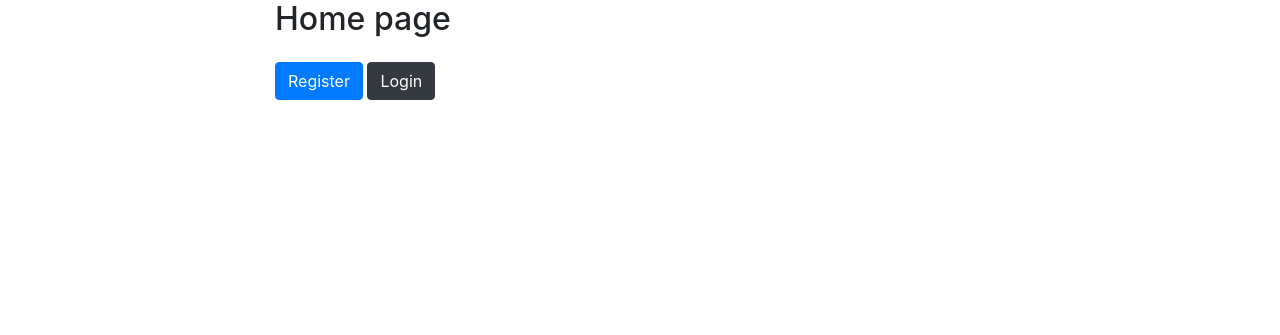
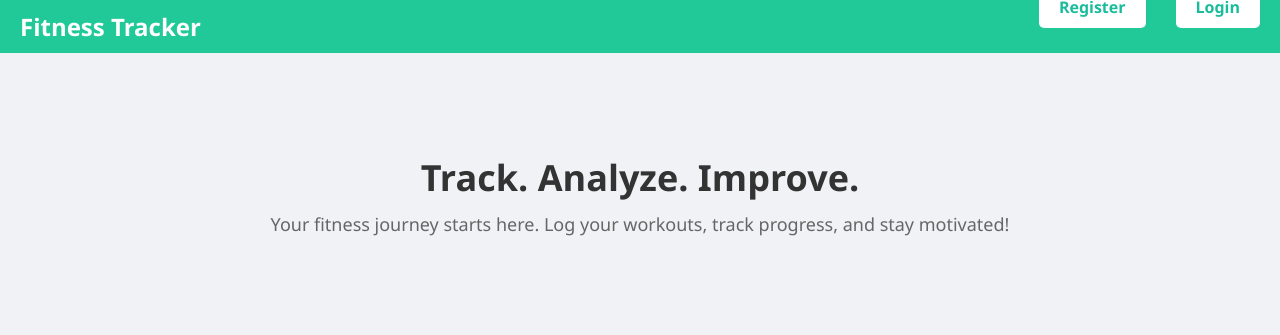
Before and after one commit to stepin105111/CITS5505-Exercise-Tracker-Project, a Flask app: page / in a window 1280 px wide. Shown: the top 335 px of the page. Run offline with Flask 3, Linux system fonts and the light colour scheme.

Commit message:
Updated login and register page

```diff
--- a/app/static/css/style.css
+++ b/app/static/css/style.css
@@ -12,12 +12,20 @@
     color: #333;
   }
 
+  .nav-right {
+    display: flex;
+    justify-content: flex-end;
+    gap: 10px;
+    margin-top: -40px; /
+  }
+
   header {
-    background: #1abc9c;
-    padding: 20px 40px;
     display: flex;
     justify-content: space-between;
     align-items: center;
+    padding: 10px 20px;
+    background-color: #20c997;
+    color: white;
   }
 
   header h1 {
--- a/app/templates/index.html
+++ b/app/templates/index.html
@@ -4,24 +4,23 @@
   <title>Fitness Tracker</title>
   <meta charset="utf-8">
   <meta name="viewport" content="width=device-width, initial-scale=1">
-  <link rel="stylesheet" href="https://cdn.jsdelivr.net/npm/bootstrap@4.6.2/dist/css/bootstrap.min.css">
-  <script src="https://cdn.jsdelivr.net/npm/jquery@3.6.4/dist/jquery.slim.min.js"></script>
-  <script src="https://cdn.jsdelivr.net/npm/popper.js@1.16.1/dist/umd/popper.min.js"></script>
-  <script src="https://cdn.jsdelivr.net/npm/bootstrap@4.6.2/dist/js/bootstrap.bundle.min.js"></script>
+  <link rel="stylesheet" href="{{ url_for('static', filename='css/style.css') }}">
 </head>
+
 <body>
 
-<div class="container">
-    <div class=" row justify-content-center">
-        <div class="col-sm-8">
-            <h2>Home page</h2>
-            <a href="/register" class="btn btn-primary mt-3">Register</a>
-            <a href="/login" class="btn btn-dark mt-3">Login</a>
-        </div>
+    <header>
+      <h1>Fitness Tracker</h1>
+      <nav class="nav-right">
+        <a href="{{ url_for('register') }}">Register</a>
+        <a href="{{ url_for('login') }}">Login</a>
+      </nav>
+    </header>
 
-    </div>
+    <section class="hero">
+      <h2>Track. Analyze. Improve.</h2>
+      <p>Your fitness journey starts here. Log your workouts, track progress, and stay motivated!</p>
+    </section>
 
-</div>
-
-</body>
+  </body>
 </html>
--- a/app/templates/register.html
+++ b/app/templates/register.html
@@ -4,9 +4,7 @@
   <title>Register Page</title>
   <meta charset="utf-8">
   <meta name="viewport" content="width=device-width, initial-scale=1">
-  <link rel="stylesheet" href="{{ url_for('static', filename='register.css') }}">
-  <script src="https://ajax.googleapis.com/ajax/libs/jquery/3.7.1/jquery.min.js"></script>
-  <script src="https://maxcdn.bootstrapcdn.com/bootstrap/3.4.1/js/bootstrap.min.js"></script>
+  <link rel="stylesheet" href="{{ url_for('static', filename='css/style.css') }}">
   <link rel="stylesheet" href="https://cdnjs.cloudflare.com/ajax/libs/font-awesome/6.0.0/css/all.min.css">
 </head>
 <body>
@@ -83,6 +81,6 @@
           alert('Passwords do not match!');
       }
   });
-</script>
+  </script>
 </body>
 </html>
```
Also changed, not shown: app/templates/login.html (+4 -4 lines), 2 other files.
